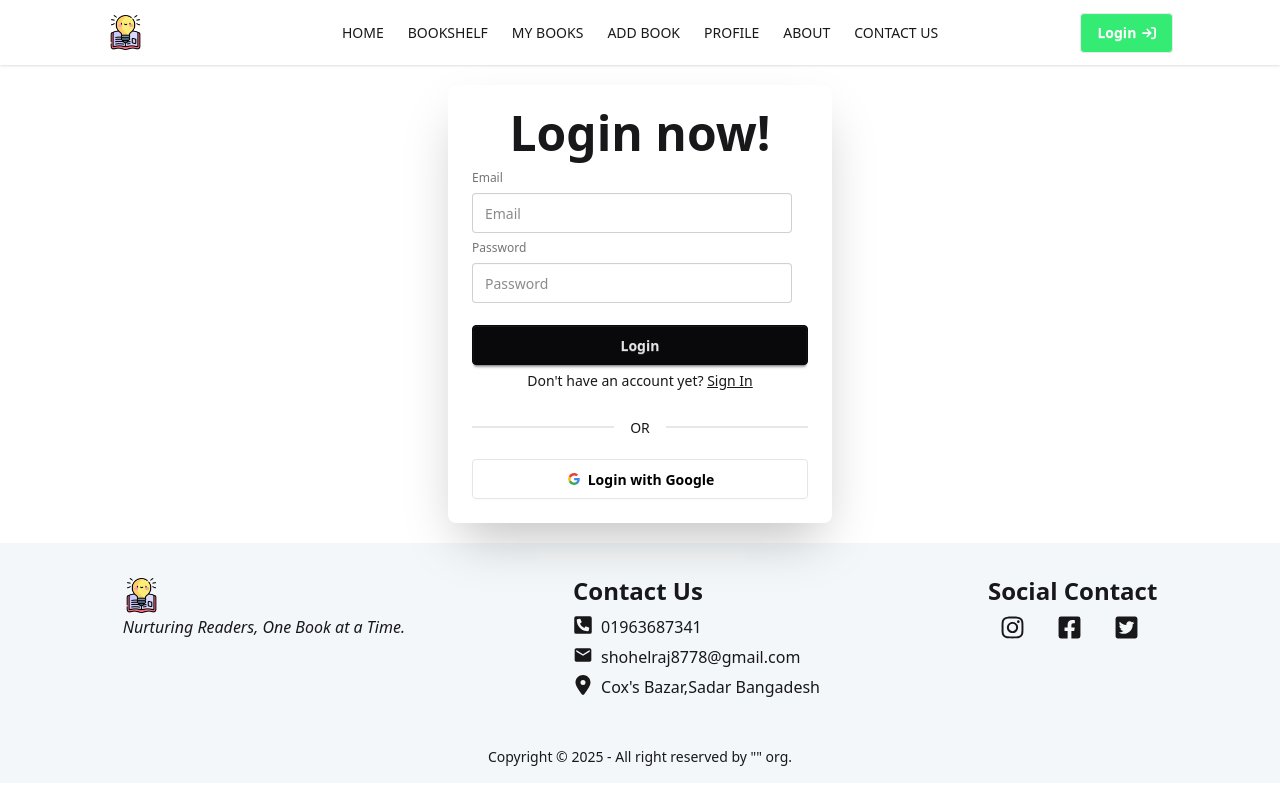
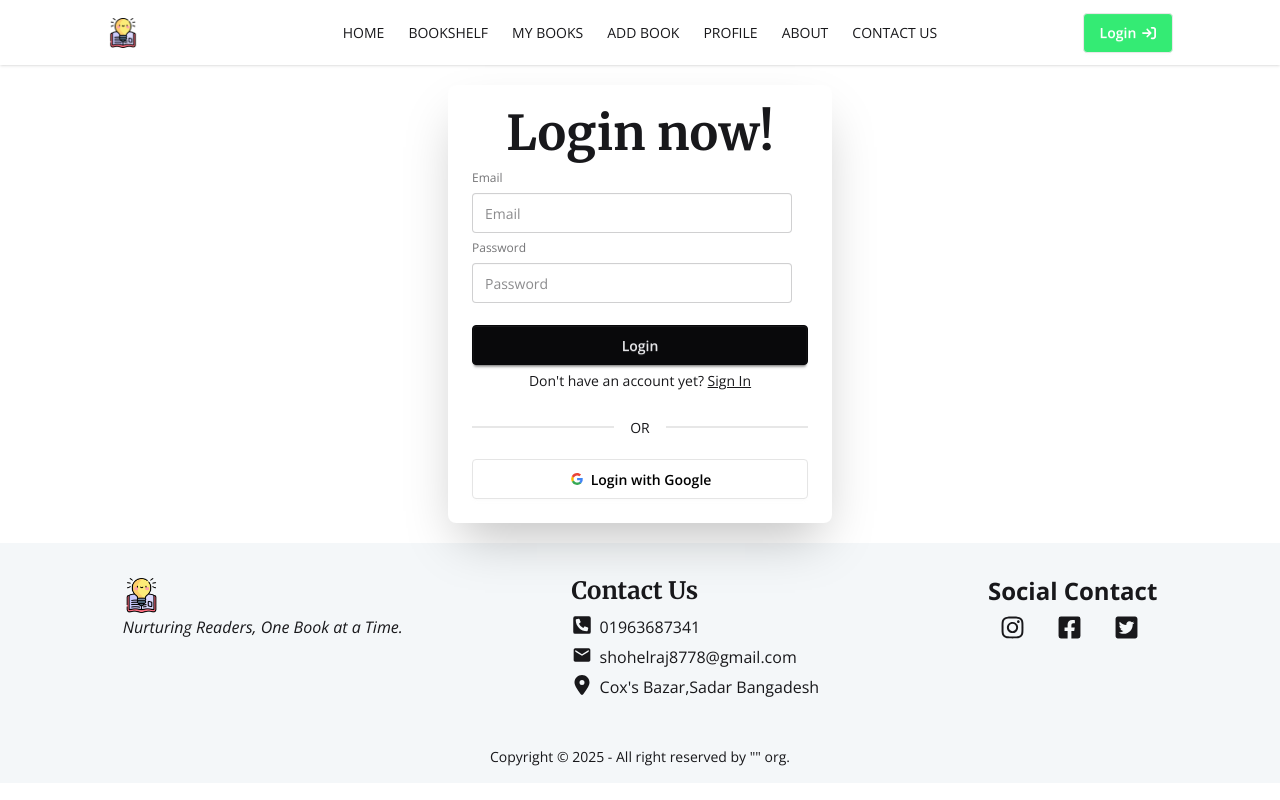
Before and after one commit to Shohel-Raj/BookShelf-Clint-side, a React (Vite) app: page /loginSignInPage in a window 1280 px wide. Built offline with nearby package versions, Linux system fonts and the light colour scheme; no server answers.

Commit message:
Google font implement

```diff
--- a/src/Component/SharedComponent/Navbar.jsx
+++ b/src/Component/SharedComponent/Navbar.jsx
@@ -49,7 +49,7 @@ const Navbar = () => {
         <>
             <div className="navbar px-0 w-11/12 md:w-10/12 mx-auto">
                 <div className="navbar-start">
-                    <a className="btn btn-ghost px-0 text-xl"><img className='w-[35px]' src='../../../public/book.png' />{import.meta.env.VITE_site_name}</a>
+                    <a className="btn btn-ghost px-0 text-xl font-bold fontLogo items-center justify-center"><img className='w-[30px]' src='../../../public/book.png' />{import.meta.env.VITE_site_name}</a>
                 </div>
 
                 {/* Desktop menu */}
--- a/src/Pages/Home.jsx
+++ b/src/Pages/Home.jsx
@@ -28,7 +28,7 @@ const Home = () => {
 
             <div className='bg-[#f4f7f9]'>
                 <div className=' w-11/12 md:w-10/12 mx-auto py-6'>
-                    <div className='text-center my-3.5'>
+                    <div className='text-center my-3.5 space-y-2'>
                         <h1 className='font-bold text-2xl md:text-3xl uppercase italic mb-3'>Discover the most-loved reads by our community.</h1>
                         <p className='md:w-3/4 mx-auto mb-3 small'>From chart-topping fiction to must-read nonfiction, explore a diverse range of books that readers across the globe can't stop talking about. Whether it's a gripping mystery, a heartwarming romance, an inspiring biography, or a groundbreaking piece of journalism, these titles continue to spark curiosity, conversation, and a genuine love for reading.</p>
 
--- a/src/index.css
+++ b/src/index.css
@@ -1,2 +1,13 @@
+@import url('https://fonts.googleapis.com/css2?family=Merriweather:ital,opsz,wght@0,18..144,300..900;1,18..144,300..900&family=Open+Sans:ital,wght@0,300..800;1,300..800&display=swap');
 @import "tailwindcss";
 @plugin "daisyui";
+
+h1,h2,h3,h4,h5,h6{
+  font-family: "Merriweather", serif;
+}
+.fontLogo{
+  font-family: "Merriweather", serif;
+}
+body{
+  font-family: "Open Sans", sans-serif;
+}
```
